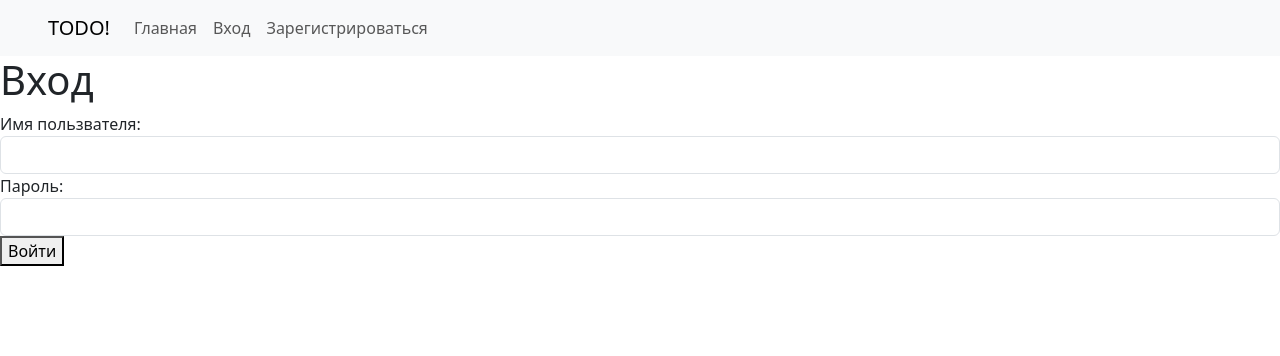
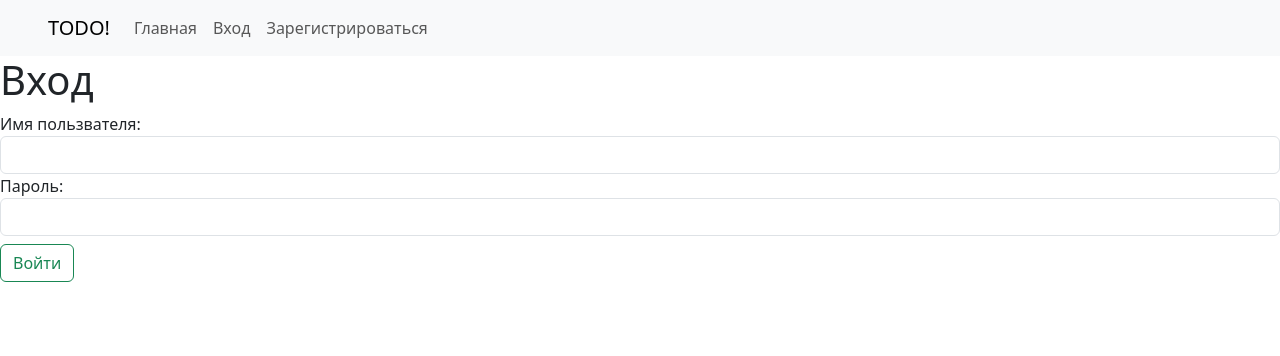
Before and after one commit to UsenUtebayev/to-do-django, a Django app: page /login/ in a window 1280 px wide. Shown: the top 356 px of the page. Run offline with Django 4.2, Linux system fonts and the light colour scheme.

Commit message:
-fix: just fix nothing else

```diff
--- a/templates/login.html
+++ b/templates/login.html
@@ -1,9 +1,11 @@
 {% extends 'forms.html' %}
 {% block content %}
-<h1>Вход</h1>
-<form method="post">
-    {% csrf_token %}
-    {{ form }}
-    <button type="submit">Войти</button>
-</form>
+    <h1>Вход</h1>
+    <div class="mb-3 row">
+        <form method="post">
+            {% csrf_token %}
+            {{ form }}
+            <button class="btn btn-outline-success mt-2" type="submit">Войти</button>
+        </form>
+    </div>
 {% endblock %}
```
